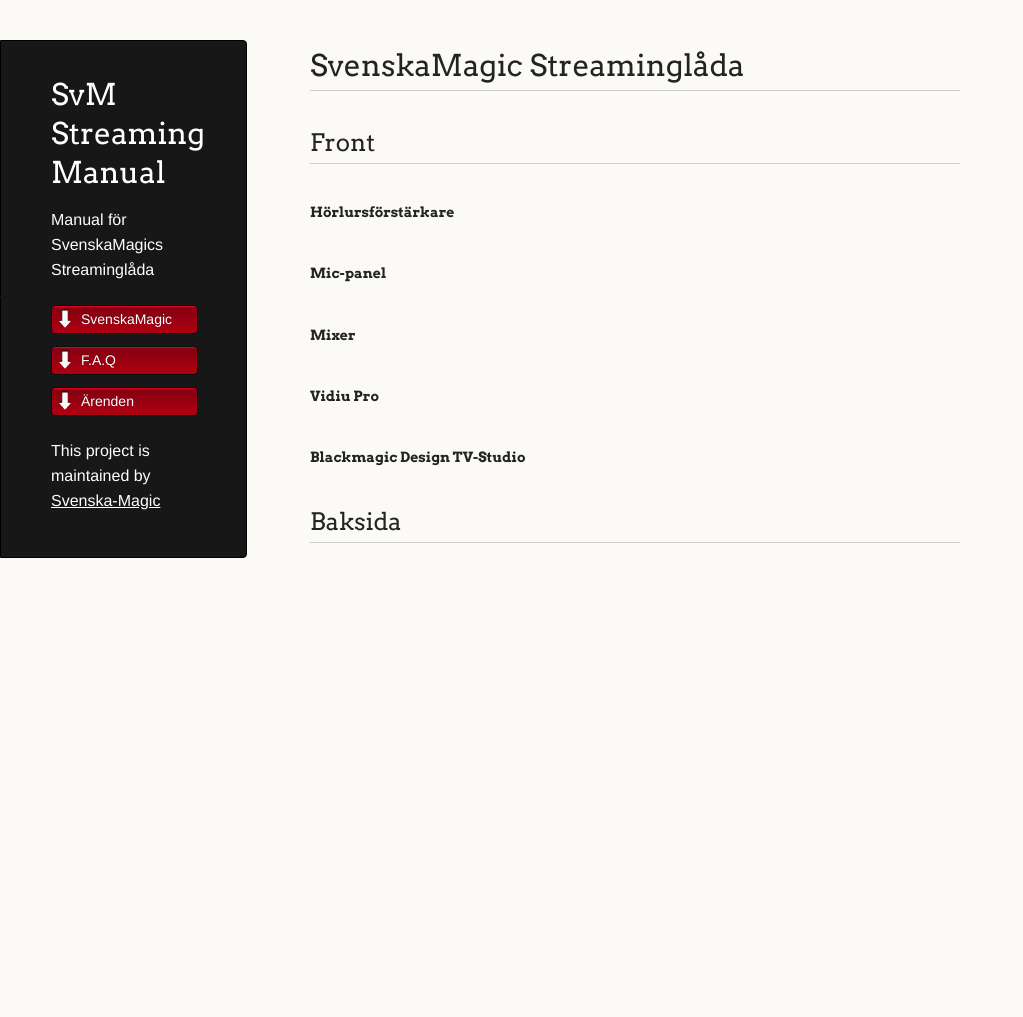
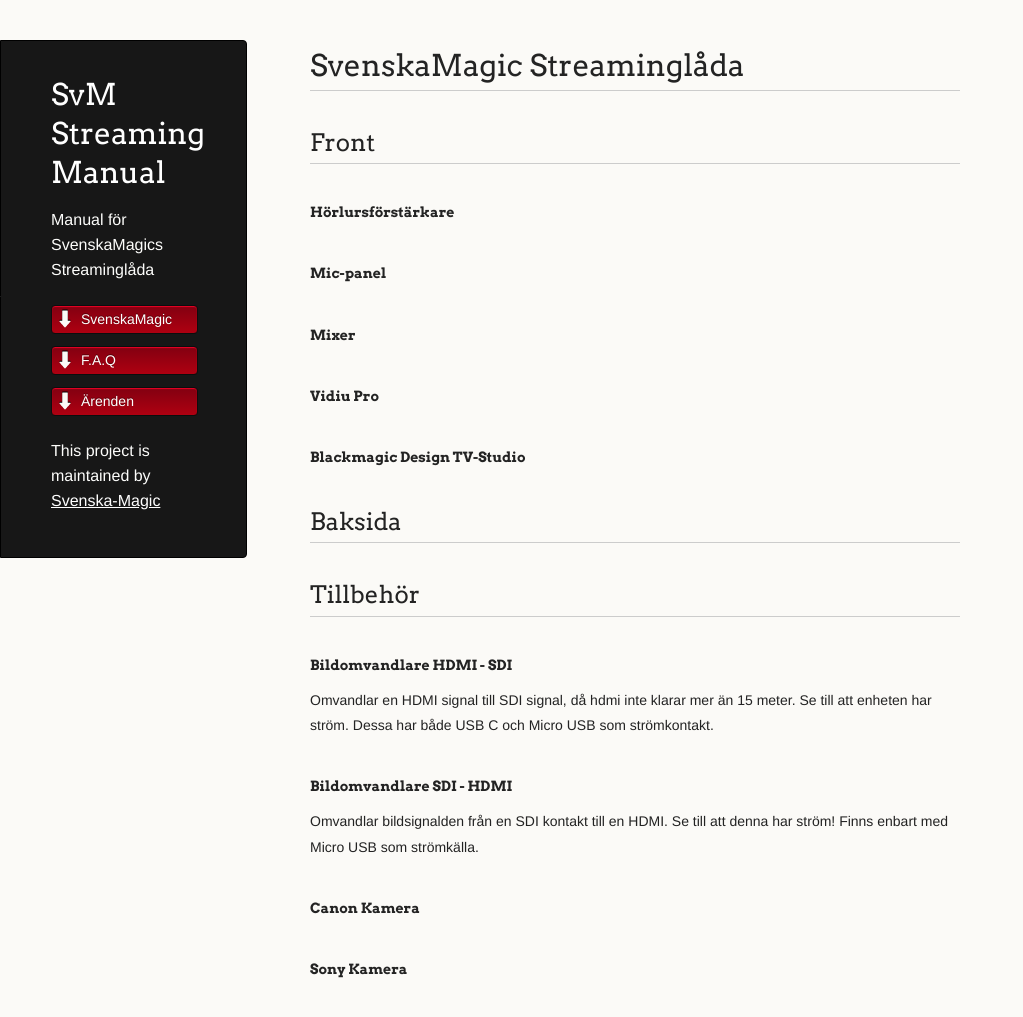
Before and after one commit to Svenska-Magic/StreamingManual, a Jekyll site: the page built from index.md, in a window 1280 px wide and 1042 px high. Shown: the top 1017 px of the window, without its empty margins (0-1023 px from the left). Built offline with Jekyll 4.4.1, drawn with Linux system fonts in a browser that asks for light colours; our own code applies the rules of GitHub Pages for plain Markdown files.

Commit message:
Update index.md

```diff
--- a/index.md
+++ b/index.md
@@ -16,3 +16,14 @@ layout: default
 
 
 ## Baksida
+
+## Tillbehör
+#### Bildomvandlare HDMI - SDI
+Omvandlar en HDMI signal till SDI signal, då hdmi inte klarar mer än 15 meter. Se till att enheten har ström. Dessa har både USB C och Micro USB som strömkontakt.
+
+#### Bildomvandlare SDI - HDMI
+Omvandlar bildsignalden från en SDI kontakt till en HDMI. Se till att denna har ström! Finns enbart med Micro USB som strömkälla.
+
+#### Canon Kamera
+
+#### Sony Kamera
```
